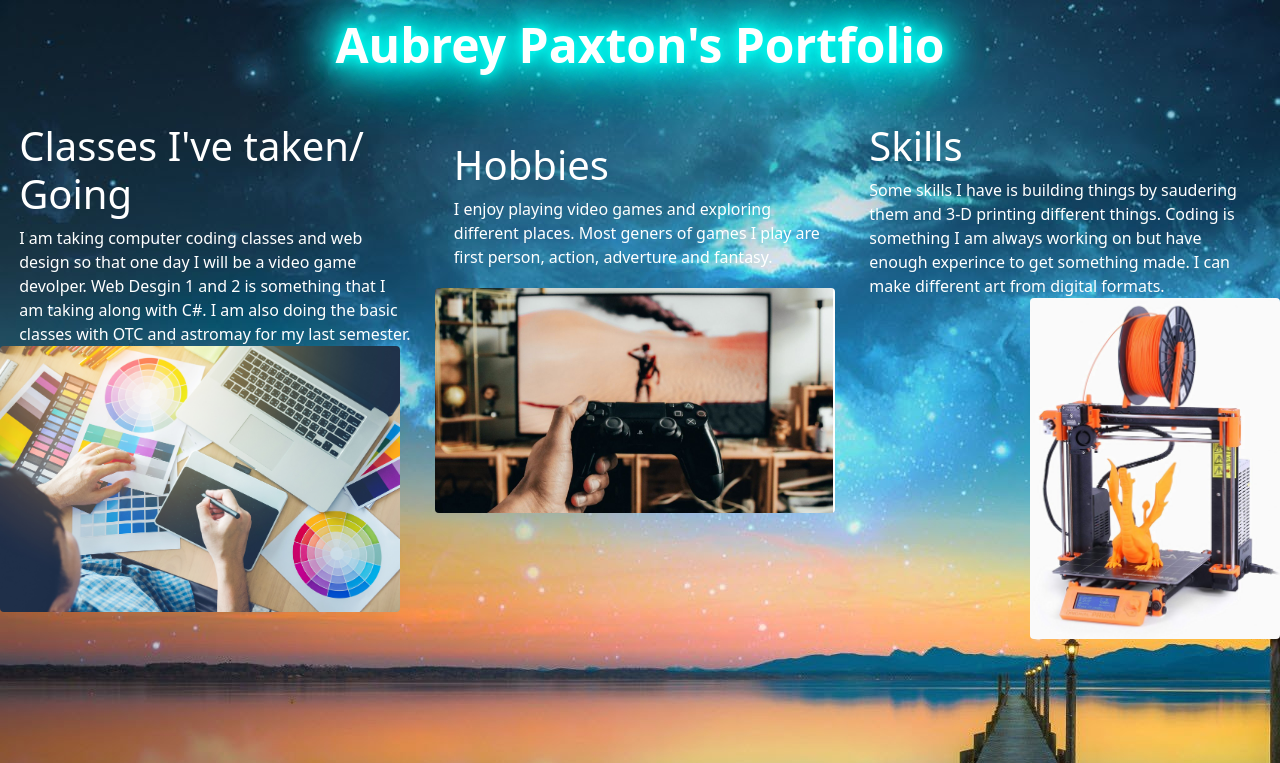
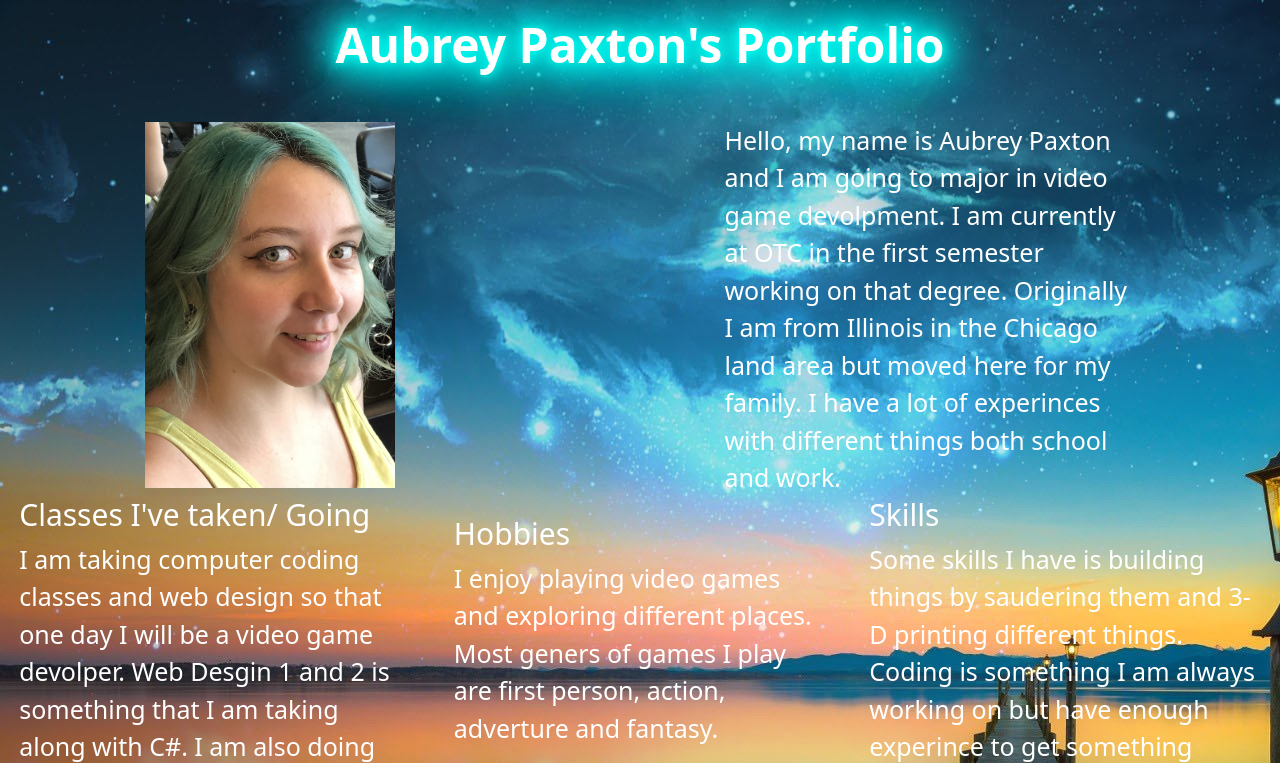
Before and after one commit to GamerAubrey/GamerAubrey.github.io, a plain HTML site: page index.html in a window 1280 px wide. Shown: the top 763 px of the page. Drawn offline with nearby package versions, Linux system fonts and the light colour scheme.

Commit message:
added images

```diff
--- a/index.html
+++ b/index.html
@@ -9,19 +9,25 @@
 
     <style>
     body{
-      background-image: url(space.jpg);
+      background-image: url(images/space.jpg);
+    }
+    h1{
+      font-size: 30px;
     }
       .things{
         padding-left: 1.2rem;
         color: white;
+        font-size: 25px;
       }
       .hobbies {
         padding: 1.2rem;
         color: white;
+        font-size: 25px;
       }
       .skills{
         padding-right: 1.2rem;
         color: white;
+        font-size: 25px;
       }
 /* top styling */
       .mainBox{
@@ -68,6 +74,12 @@
           0 0 90px #00fff2;
         }
       }
+      .bio {
+        font-size: 25px;
+        color: white;
+        display: flex;
+        flex-wrap: wrap;
+      }
     </style>
   </head>
   <!-- Made by Aubrey Paxton on November 27, 2021 -->
@@ -78,10 +90,36 @@
   <h1 class="textColo">Aubrey Paxton's Portfolio</h1>
   </div>
 </div>
+
+<!-- About Me -->
+<div class="bio">
+<div class="row justify-content-evenly">
+  <div class="col-4">
+    <img src="images/Profession.jpg" alt="Me" width="250">
+  </div>
+  <!-- bio about me -->
+  <div class="col-lg-4">
+    Hello, my name is Aubrey Paxton and I am going to major in video game
+    devolpment. I am currently at OTC in the first semester working on that
+    degree. Originally I am from Illinois in the Chicago land area but moved here
+    for my family. I have a lot of experinces with different things both school
+    and work.
+  </div>
+</div>
+</div>
+
+<div class="container">
+<div class="row align-items-start">
+    <div class="col-12">
+
+    </div>
+  </div>
+</div>
+<!-- small info -->
     <div class="about">
   <div class="row">
     <!-- Classes taken -->
-    <div class="col-4">
+    <div class="col-lg-4">
     <div class="things">
       <h1>Classes I've taken/ Going</h1>
       I am taking computer coding classes and web design so that one day
@@ -89,19 +127,19 @@
       I am taking along with C#. I am also doing the basic classes with OTC
       and astromay for my last semester.
     </div>
-    <img src="WebD.jpg" class="rounded float-start" alt="Web Design" width="400">
+    <img src="images/WebD.jpg" class="rounded float-start" alt="Web Design" width="400">
   </div>
     <!-- Hobbies -->
-    <div class="col-4">
+    <div class="col-lg-4">
     <div class="hobbies">
       <h1>Hobbies</h1>
       I enjoy playing video games and exploring different places. Most geners
       of games I play are first person, action, adverture and fantasy.
     </div>
-    <img src="game-1.jpg" class="rounded float-center" alt="Gaming" width="400">
+    <img src="images/game-1.jpg" class="rounded float-center" alt="Gaming" width="400">
   </div>
     <!-- Skills about me -->
-    <div class="col-4">
+    <div class="col-lg-4">
     <div class="skills">
       <h1>Skills</h1>
       Some skills I have is building things by saudering them and 3-D printing
@@ -109,7 +147,7 @@
       enough experince to get something made. I can make different art from
       digital formats.
     </div>
-    <img src="3dprinter.jpg" class="rounded float-end" alt="Printer" width="250">
+    <img src="images/3dprinter.jpg" class="rounded float-end" alt="Printer" width="250">
   </div>
 </div>
 </div>
```
Also changed, not shown: images/3dprinter.jpg (renamed from 3dprinter.jpg), images/Profession.jpg (added), images/WebD.jpg (renamed from WebD.jpg), images/game-1.jpg (renamed from game-1.jpg), images/space.jpg (renamed from space.jpg).
